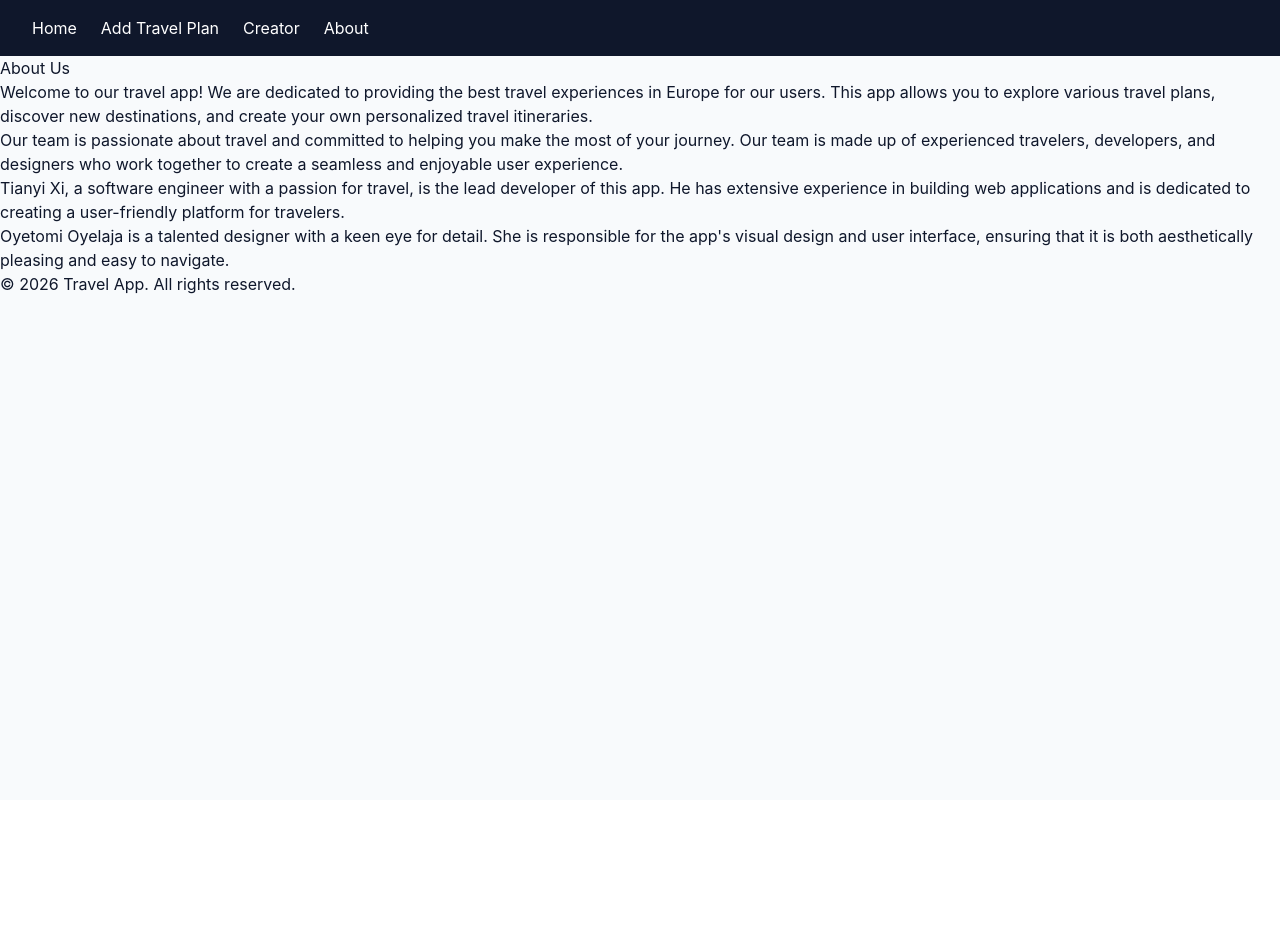
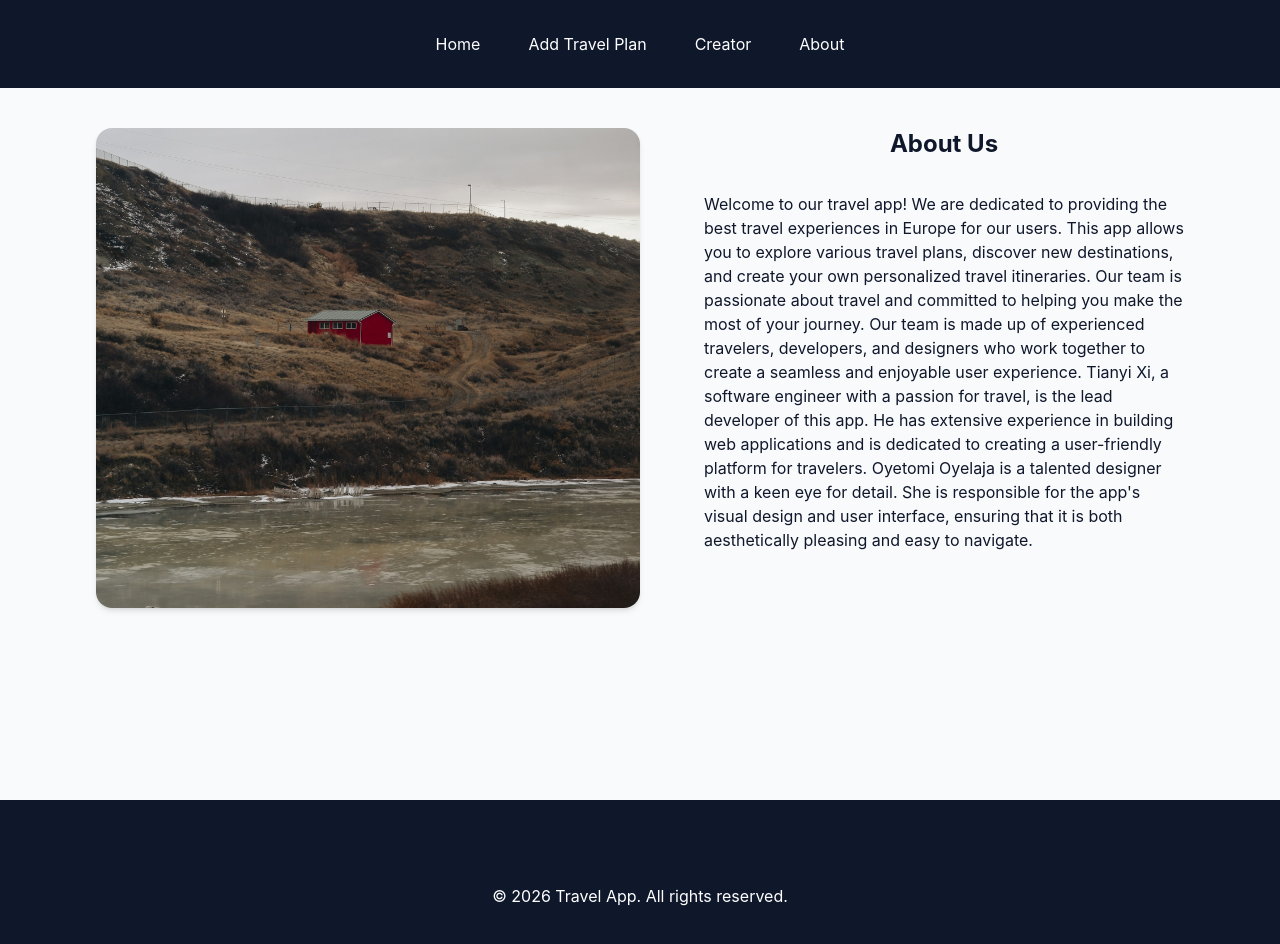
Before and after one commit to tianyi-nl/travel-app-client, a React (Vite) app: page /about in a window 1280 px wide. Shown: the top 944 px of the page. Before the commit the page ends 800 px from the top, so only its background shows below. Built offline with nearby package versions, Linux system fonts and the light colour scheme.

Commit message:
about page

```diff
--- a/src/Pages/AboutPage.jsx
+++ b/src/Pages/AboutPage.jsx
@@ -1,23 +1,33 @@
-import React from 'react'
+import aboutuspic from "../assets/aboutus.jpg";
 
 function AboutPage() {
   return (
-
-    <div className="AboutPage">
-      <h1>About Us</h1>
-      <p>Welcome to our travel app! We are dedicated to providing the best travel experiences in Europe for our users.
-        This app allows you to explore various travel plans, discover new destinations, and create your own personalized travel itineraries.
-      </p>
-      <p>Our team is passionate about travel and committed to helping you make the most of your journey. Our team is made up of
-        experienced travelers, developers, and designers who work together to create a seamless and enjoyable user experience.
-        <p>Tianyi Xi, a software engineer with a passion for travel, is the lead developer of this app. He has extensive experience in building
-        web applications and is dedicated to creating a user-friendly platform for travelers.</p>
+    <div className="bg-gray-50 py-10 px-4 flex items-start justify-center px-24 gap-16">
+      <div className="w-1/2 flex-shrink-0 h-[480px] rounded-2xl overflow-hidden shadow-md">
+        <img src={aboutuspic} alt="us" className="w-full h-full object-cover" />
+      </div>
+      <div className="flex flex-col flex-1">
+        <h1 className="text-2xl font-bold text-center mb-8">About Us</h1>
+        <p>
+          Welcome to our travel app! We are dedicated to providing the best
+          travel experiences in Europe for our users. This app allows you to
+          explore various travel plans, discover new destinations, and create
+          your own personalized travel itineraries. Our team is passionate about
+          travel and committed to helping you make the most of your journey. Our
+          team is made up of experienced travelers, developers, and designers
+          who work together to create a seamless and enjoyable user experience.
+          Tianyi Xi, a software engineer with a passion for travel, is the lead
+          developer of this app. He has extensive experience in building web
+          applications and is dedicated to creating a user-friendly platform for
+          travelers. Oyetomi Oyelaja is a talented designer with a keen eye for
+          detail. She is responsible for the app's visual design and user
+          interface, ensuring that it is both aesthetically pleasing and easy to
+          navigate.
         </p>
-        <p>Oyetomi Oyelaja is a talented designer with a keen eye for detail. She is responsible for the app's visual design and user interface,
-          ensuring that it is both aesthetically pleasing and easy to navigate.
-      </p>
+      </div>
     </div>
-  )
+  );
 }
 
-export default AboutPage
+
+export default AboutPage;
--- a/src/components/Footer.jsx
+++ b/src/components/Footer.jsx
@@ -2,8 +2,8 @@
 
 function Footer() {
   return (
-    <div className="Footer">
-      <p>&copy; 2026 Travel App. All rights reserved.</p>
+   <div className="w-full h-48 bg-slate-900 text-white flex items-center justify-center mt-38">
+      <p >&copy; 2026 Travel App. All rights reserved.</p>
     </div>
   )
 }
--- a/src/components/NavBar.jsx
+++ b/src/components/NavBar.jsx
@@ -5,24 +5,31 @@ import { Link } from "react-router-dom"
 
 function NavBar() {
   return (
-    <div className="flex items-center justify-between px-8 py-4 bg-slate-900 text-white">
-      <nav >
-        <ul className="flex gap-6">
+    <div className="w-full bg-slate-900 text-white px-8 py-8">
+      <nav className="w-full">
+        <ul className="flex justify-center items-center gap-12">
           <li>
-            <Link to="/"className="hover:text-blue-200">Home</Link>
+            <Link to="/" className="hover:text-blue-200">
+              Home
+            </Link>
           </li>
 
           <li>
-            <Link to="/travelPlans/create" className="hover:text-blue-200">Add Travel Plan</Link>
+            <Link to="/travelPlans/create" className="hover:text-blue-200">
+              Add Travel Plan
+            </Link>
           </li>
 
           <li>
-            <Link to="/creator" className="hover:text-blue-200">Creator</Link>
+            <Link to="/creator" className="hover:text-blue-200">
+              Creator
+            </Link>
           </li>
 
           <li>
-
-            <Link to="/about" className="hover:text-blue-200">About</Link>
+            <Link to="/about" className="hover:text-blue-200">
+              About
+            </Link>
           </li>
         </ul>
       </nav>
--- a/src/components/SearchBar.jsx
+++ b/src/components/SearchBar.jsx
@@ -2,7 +2,7 @@ import React from "react";
 
 function SearchBar({ searchTerm, setSearchTerm }) {
   return (
-    <div className="flex flex-col items-center px-4 py-6 sm:px-6">
+    <div className="flex flex-col items-center px-4 py-20 sm:px-6 ">
 
       <h2 className="mb-4 text-center text-2xl font-bold text-gray-900 sm:text-3xl">
         Where to go?
@@ -12,7 +12,7 @@ function SearchBar({ searchTerm, setSearchTerm }) {
         <div className="flex items-center rounded-full border border-gray-300 bg-white p-1.5 shadow-md focus-within:ring-2 focus-within:ring-gray-200">
 
           <span className="ml-2 mr-2 text-lg text-gray-500 sm:ml-3 sm:mr-3 sm:text-xl">
-            🔍
+
           </span>
 
           <input
@@ -26,7 +26,7 @@ function SearchBar({ searchTerm, setSearchTerm }) {
 
           <button
             type="button"
-            className="shrink-0 rounded-full bg-green-500 px-4 py-2.5 text-sm font-semibold text-white transition hover:bg-green-600 sm:px-7 sm:py-3 sm:text-base"
+            className="shrink-0 rounded-full bg-blue-600 px-4 py-2.5 text-sm font-semibold text-white transition hover:bg-blue-700 sm:px-7 sm:py-3 sm:text-base"
           >
             Search
           </button>
```
Also changed, not shown: src/assets/aboutus.jpg (added).
